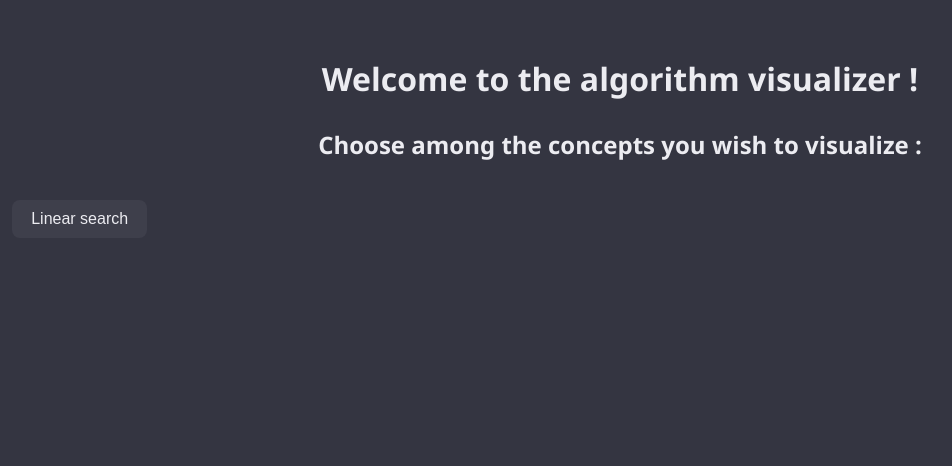
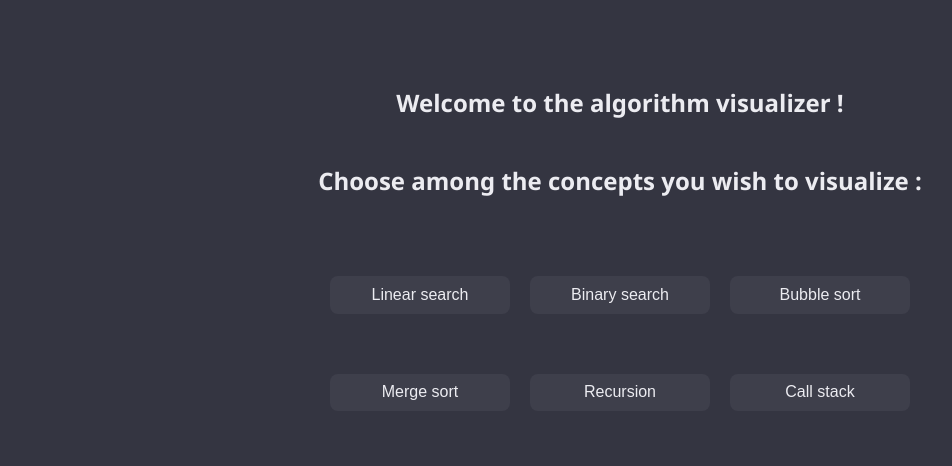
Before and after one commit to JulienVerliac/final_projectcs50, a Flask app: page / in a window 1280 px wide. Shown: the top 466 px of the page, without its empty margins (20-972 px from the left). Run offline with Flask 3, Linux system fonts and the light colour scheme.

Commit message:
Binary function and route created, cleaning of the welcome page

```diff
--- a/app.py
+++ b/app.py
@@ -1,3 +1,4 @@
+from math import floor
 from flask import Flask, render_template, request
 import random
 
@@ -31,6 +32,23 @@ def vis_linear():
         print("Found:", was_found)
         return render_template("visualize_linearsearch.html", arr = arr, target = target, steps = steps, step_count = step_count, was_found = was_found)
 
+@app.route("/binary-search", methods=["GET","POST"])
+def vis_binary():
+    print("Route hit!")
+    if request.method == "GET":
+        return render_template("visualize_binarysearch.html")
+
+    if request.method == "POST":
+        target = request.form.get("target")
+        target = int(target)
+        arr = sorted(random.sample(range(1, 31), 10))
+        binary_steps = binary_search(arr, target)
+        print("Target:", target)
+        print("Array:", arr)
+        print("steps:", binary_steps)
+        step_count = len(binary_steps)
+        was_found = any(step['found'] for step in binary_steps)
+        return render_template("visualize_binarysearch.html", arr = arr, target = target, steps = binary_steps, step_count = step_count, was_found = was_found)
 
 # -------------------------------------------------
 # Algorithms we want to visualize and we may call #
@@ -51,7 +69,57 @@ def linear_search(arr, target):
     return steps,step_count, was_found
 
 def binary_search(arr, target):
-    pass
+    steps = []
+    L = 0 #L = left index
+    R = len(arr) - 1 #R = right index
+
+    while L <= R:
+        mid = L + floor((R - L) / 2)
+
+        if arr[mid] < target:
+            action = "move right"
+            step = {
+                "L" : L,
+                "R" : R,
+                "mid" : mid,
+                "value" : arr[mid],
+                "target" : target,
+                "found" : False,
+                "action" :  action
+            }
+            L = mid + 1
+            steps.append(step)
+
+        elif arr[mid] > target:
+            action = "move left"
+            step = {
+                "L" : L,
+                "R" : R,
+                "mid" : mid,
+                "value" : arr[mid],
+                "target" : target,
+                "found" : False,
+                "action" :  action
+            }
+            R = mid - 1
+            steps.append(step)
+
+        elif arr[mid] == target:
+            action = "found"
+            step = {
+                "L" : L,
+                "R" : R,
+                "mid" : mid,
+                "value" : arr[mid],
+                "target" : target,
+                "found" : True,
+                "action" :  action
+            }
+            steps.append(step)
+            break
+
+    return steps
+
 def bubble_sort(arr, target):
     pass
 def merge_sort(arr, target):
--- a/static/style.css
+++ b/static/style.css
@@ -32,6 +32,17 @@ button {
     transition: background-color 0.2s;
 }
 
+.button-grid {
+    display: grid;
+    grid-template-columns: repeat(3, 1fr);
+    gap: 20px;
+    justify-items: center;
+    margin-top: 40px;
+    max-width: 800px;
+    margin-left: auto;
+    margin-right: auto;
+}
+
 button:hover {
     background-color: #13B58F;
 }
@@ -50,6 +61,17 @@ li {
     margin-bottom: 0.6rem;
     padding: 0.6rem;
     border-radius: 4px;
+}
+
+.home-container {
+    display: flex;
+    flex-direction: column;
+    align-items: center;
+    justify-content: center;
+    text-align: center;
+    max-width: 900px;
+    margin: 0 auto;
+    padding: 2rem;
 }
 
 .prompt-bar {
@@ -88,15 +110,18 @@ li {
 }
 
 .prompt-button {
+    padding: 0.6rem 1.2rem;
+    font-size: 1rem;
+    font-weight: 500;
+    border: none;
+    border-radius: 8px;
     background-color: #3E3F4B;
     color: #ECECF1;
-    border: none;
-    padding: 0.6rem 1.2rem;
-    font-size: 1rem;
-    border-radius: 8px;
     cursor: pointer;
+    width: 100%;
+    min-width: 180px;
+    max-width: 220px;
     transition: background-color 0.2s ease;
-    font-weight: 500;
 }
 
 /* LINEAR SEARCH CLASSES */
--- a/templates/index.html
+++ b/templates/index.html
@@ -6,10 +6,30 @@
     <title>Algorithm visualizer </title>
 </head>
 <body class="body">
-    <h1>Welcome to the algorithm visualizer !</h1>
-    <h2>Choose among the concepts you wish to visualize :</h2>
-    <form action="/linear-search" method="get">
-        <button class="prompt-button" type="submit">Linear search</button>
-    </form>
+    <section class="home-container">
+        <h1>Welcome to the algorithm visualizer !</h1>
+        <h2>Choose among the concepts you wish to visualize :</h2>
+
+        <div class="button-grid">
+            <form action="/linear-search" method="get">
+                <button class="prompt-button" type="submit">Linear search</button>
+            </form>
+            <form action="/binary-search" method="get">
+                <button class="prompt-button" type="submit">Binary search</button>
+            </form>
+            <form action="/bubble-sort" method="get">
+                <button class="prompt-button" type="submit">Bubble sort</button>
+            </form>
+            <form action="/merge-sort" method="get">
+                <button class="prompt-button" type="submit">Merge sort</button>
+            </form>
+            <form action="/recursion" method="get">
+                <button class="prompt-button" type="submit">Recursion</button>
+            </form>
+            <form action="/call-stack" method="get">
+                <button class="prompt-button" type="submit">Call stack</button>
+            </form>
+        </div>
+    </section>
 </body>
 </html>
```
